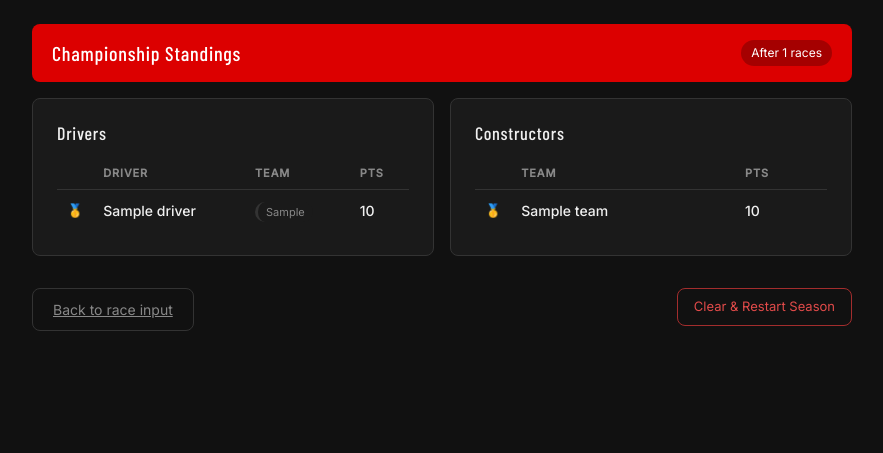
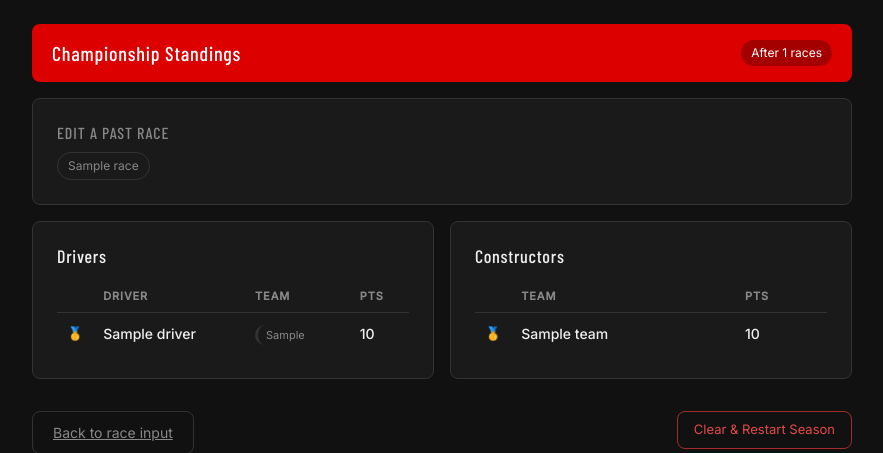
Before and after one commit to Rishab-rt/F1-Championship-Model, a Flask app: template templates/standings.html in a window 1280 px wide. Shown: the top 453 px of the page, without its empty margins (198-1081 px from the left). Run offline with Flask 3, Linux system fonts and the light colour scheme; tables that the repository leaves empty hold one stand-in row (values such as "Sample post"); the template is opened without the code that fills it: values that come from a table or form of the project are taken from there, most other values are stand-ins (such as "Sample title", 1, 10 or a date in 2020).

Commit message:
Done with edit Feature

```diff
--- a/static/f1.css
+++ b/static/f1.css
@@ -347,3 +347,19 @@
     text-transform: uppercase;
     margin-bottom: 10px;
   }
+
+  .race-edit-pill {
+    font-size: 12px;
+    padding: 4px 10px;
+    border-radius: 20px;
+    background: var(--f1-surface);
+    color: var(--f1-muted);
+    border: 0.5px solid var(--f1-border);
+    text-decoration: none;
+    font-family: 'Inter', sans-serif;
+  }
+
+  .race-edit-pill:hover {
+    border-color: var(--f1-papaya);
+    color: var(--f1-papaya);
+  }
--- a/templates/standings.html
+++ b/templates/standings.html
@@ -15,6 +15,16 @@
             <h1>Championship Standings</h1>
             <span class="race-badge">After {{ current_race_index }} races</span>
         </div>
+
+        <div class="f1-card" style="margin-bottom: 16px;">
+            <h5 class="section-label">Edit a past race</h5>
+            <div style="display: flex; flex-wrap: wrap; gap: 8px;">
+                {% for i in range(current_race_index) %}
+                    <a href="/edit/{{ i }}" class="race-edit-pill">{{ races[i] }}</a>
+                {% endfor %}
+            </div>
+        </div>
+
 
         <div class="standings-grid">
 
```
